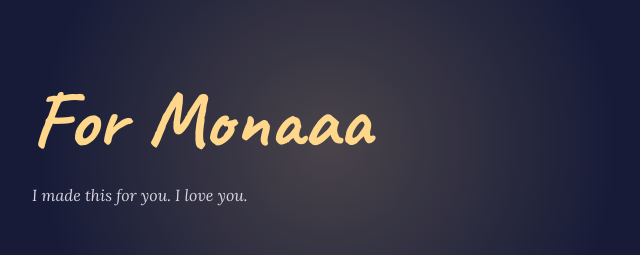
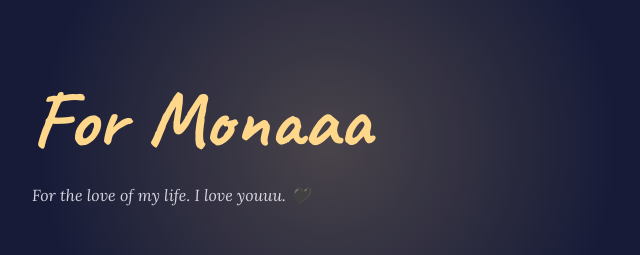
Before and after one commit to justin-ace/teachers-day, a plain HTML site: page index.html in a window 1280 px wide. Shown: the top 255 px of the page, 312-952 px from the left. Drawn offline with Linux system fonts and the light colour scheme.

Commit message:
Update introduction message in index.html

```diff
--- a/index.html
+++ b/index.html
@@ -103,7 +103,7 @@ dialog::backdrop{background:rgba(8,10,25,.82)}
 /* ---- Make it yours: change the names and every line below ---- */
 const HER = "Monaaa";
 const ME  = "Jaceee";
-const INTRO = "I made this for you. I love you.";
+const INTRO = "For the love of my life. I love youuu. 🖤";
 const LETTERS = [
   { label:"Open when you want a little reminder of us",
     text:`Just a little reminder that you're loved.\n\nI love you, I miss you, and I'm really glad I have you.\n\nThat's it. That's the message. I just wanted you to hear it again.` },
```
